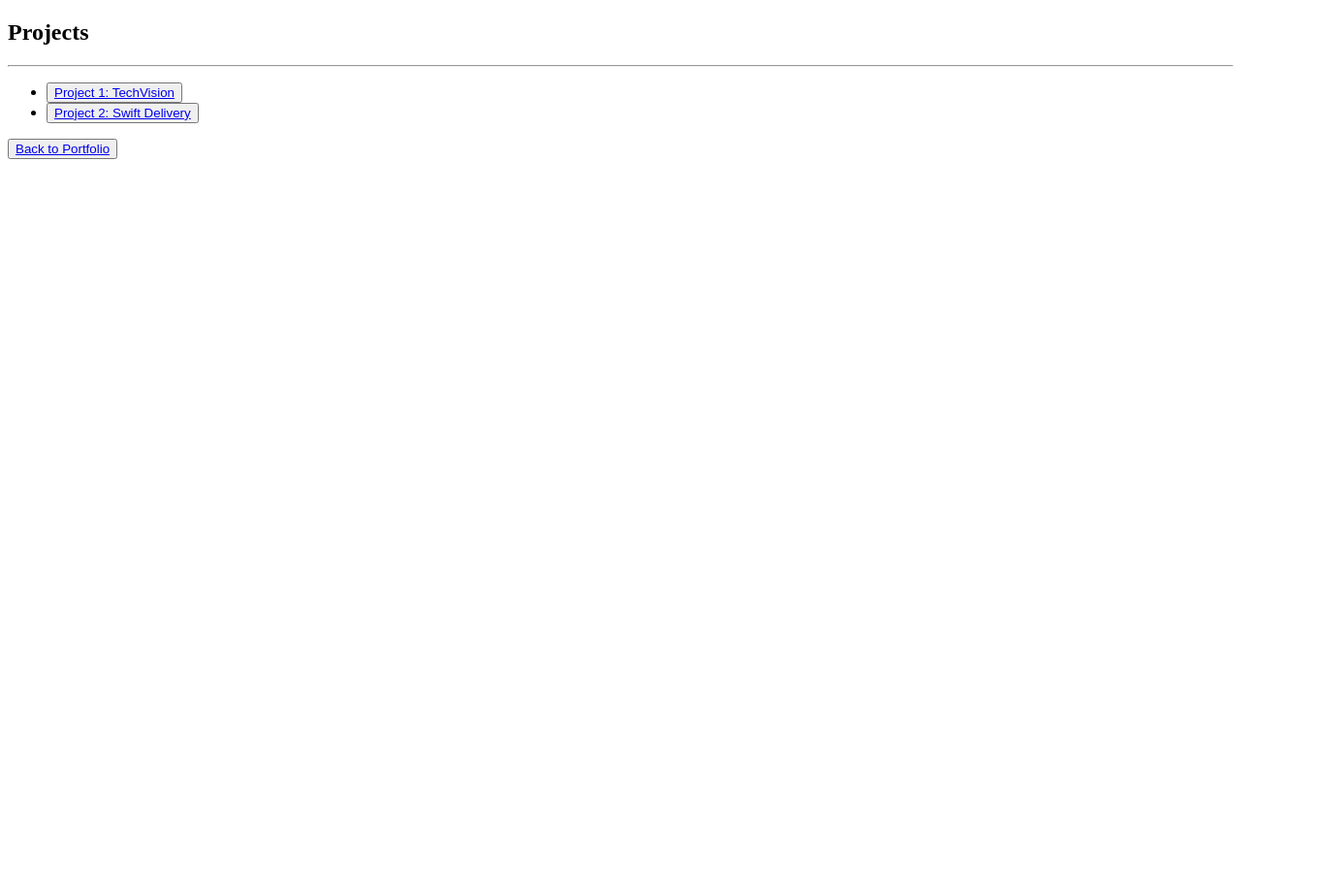
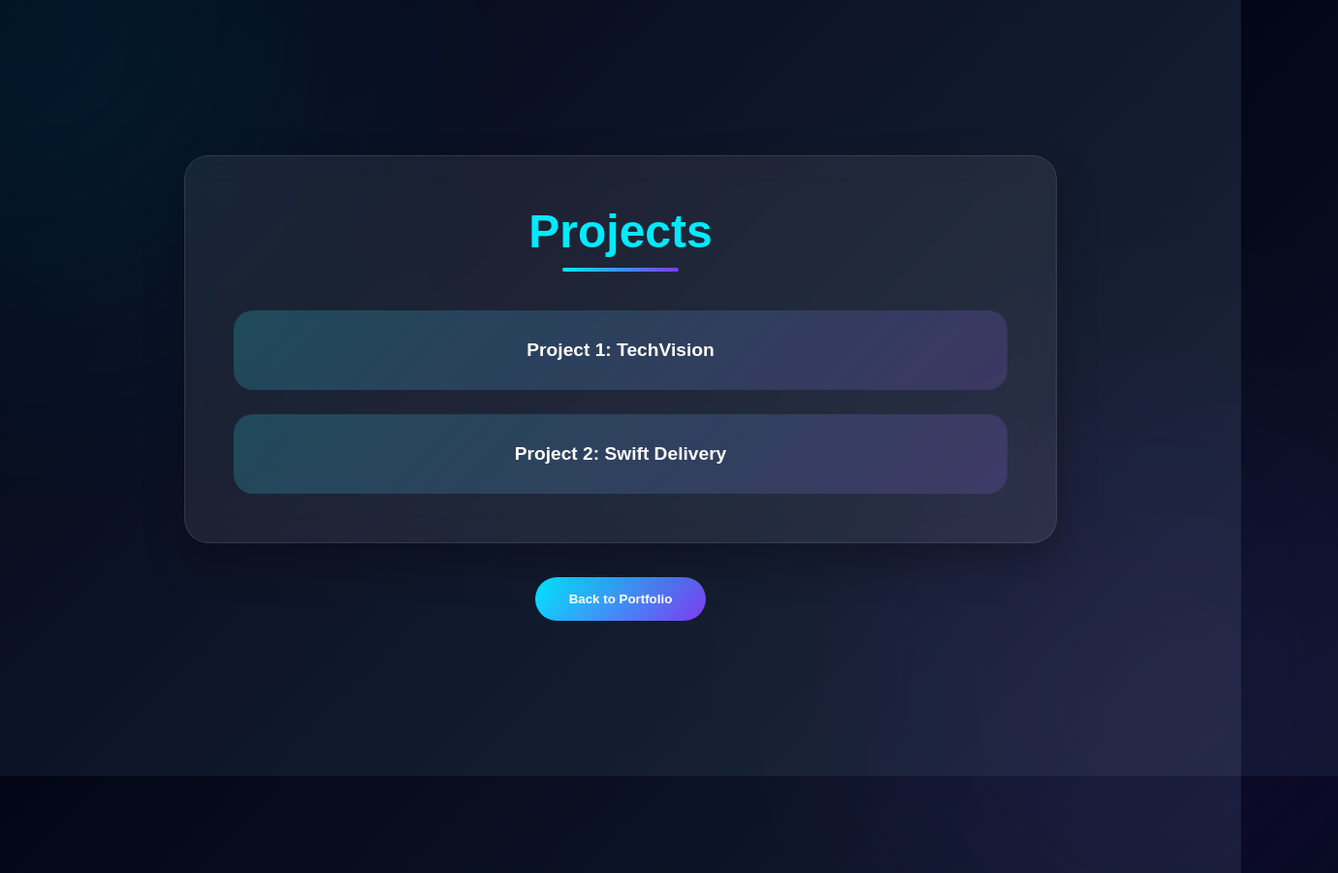
Before and after one commit to omkar-editor/PORT-FOLIO, a plain HTML site: page projects.html in a window 1280 px wide. Shown: the whole page at 97% size, 1380 px wide, since content can reach past the window. Before the commit the page ends 800 px from the top, so only its background shows below. Drawn offline with Linux system fonts and the light colour scheme.

Commit message:
Add stylesheets for about, projects, and skills pages; remove unused settings file

```diff
--- /dev/null
+++ b/css/about-style.css
@@ -0,0 +1,168 @@
+
+:root{
+    --primary:#00e5ff;
+    --secondary:#7c3aed;
+    --dark:#0f172a;
+    --card:rgba(255,255,255,0.08);
+    --text:#f8fafc;
+    --muted:#cbd5e1;
+}
+
+*{
+    margin:0;
+    padding:0;
+    box-sizing:border-box;
+    font-family:'Poppins',sans-serif;
+}
+
+body{
+    min-height:100vh;
+    display:flex;
+    flex-direction:column;
+    justify-content:center;
+    align-items:center;
+    padding:40px 20px;
+
+    background:
+    linear-gradient(
+        135deg,
+        #020617,
+        #0f172a,
+        #1e293b
+    );
+
+    color:var(--text);
+}
+
+/* Main Card */
+
+body::before{
+    content:'';
+    position:absolute;
+    width:300px;
+    height:300px;
+    background:var(--primary);
+    border-radius:50%;
+    filter:blur(150px);
+    top:-100px;
+    left:-100px;
+    opacity:.25;
+}
+
+body::after{
+    content:'';
+    position:absolute;
+    width:350px;
+    height:350px;
+    background:var(--secondary);
+    border-radius:50%;
+    filter:blur(150px);
+    bottom:-100px;
+    right:-100px;
+    opacity:.25;
+}
+
+h1{
+    font-size:3rem;
+    font-weight:700;
+    text-align:center;
+    margin-bottom:15px;
+    color:var(--primary);
+    z-index:1;
+}
+
+hr{
+    width:120px;
+    height:4px;
+    border:none;
+    background:linear-gradient(
+        90deg,
+        var(--primary),
+        var(--secondary)
+    );
+    border-radius:50px;
+    margin-bottom:35px;
+    z-index:1;
+}
+
+pre{
+    max-width:850px;
+    width:100%;
+    white-space:pre-wrap;
+    text-align:center;
+    line-height:2;
+    font-size:1.05rem;
+    color:var(--muted);
+
+    background:var(--card);
+    backdrop-filter:blur(12px);
+
+    border:1px solid rgba(255,255,255,.1);
+
+    padding:18px 25px;
+    margin:10px 0;
+
+    border-radius:18px;
+
+    transition:.4s;
+    z-index:1;
+}
+
+pre:hover{
+    transform:translateY(-5px);
+    box-shadow:
+    0 15px 30px rgba(0,229,255,.15);
+}
+
+/* Back Button */
+
+back{
+    margin-top:35px;
+    z-index:1;
+}
+
+button{
+    border:none;
+    border-radius:50px;
+    overflow:hidden;
+    transition:.4s;
+}
+
+button:hover{
+    transform:translateY(-5px);
+    box-shadow:
+    0 15px 35px rgba(0,229,255,.3);
+}
+
+button a{
+    display:block;
+    padding:15px 35px;
+
+    text-decoration:none;
+    color:white;
+    font-weight:600;
+
+    background:linear-gradient(
+        135deg,
+        var(--primary),
+        var(--secondary)
+    );
+}
+
+/* Responsive */
+
+@media (max-width:768px){
+
+    h1{
+        font-size:2rem;
+    }
+
+    pre{
+        font-size:.95rem;
+        padding:15px;
+    }
+
+    button a{
+        padding:12px 25px;
+    }
+}
--- /dev/null
+++ b/css/project-style.css
@@ -0,0 +1,236 @@
+
+
+:root{
+    --primary:#00eaff;
+    --secondary:#7c3aed;
+    --dark:#020617;
+    --card:rgba(255,255,255,.08);
+    --text:#f8fafc;
+    --muted:#cbd5e1;
+}
+
+*{
+    margin:0;
+    padding:0;
+    box-sizing:border-box;
+    font-family:'Poppins',sans-serif;
+}
+
+body{
+    min-height:100vh;
+    display:flex;
+    justify-content:center;
+    align-items:center;
+    padding:30px;
+
+    background:
+    linear-gradient(
+        135deg,
+        #020617,
+        #0f172a,
+        #1e293b
+    );
+
+    color:var(--text);
+    overflow-x:hidden;
+}
+
+/* Background Glow */
+
+body::before{
+    content:"";
+    position:absolute;
+    width:300px;
+    height:300px;
+    background:var(--primary);
+    border-radius:50%;
+    filter:blur(150px);
+    top:-100px;
+    left:-100px;
+    opacity:.25;
+}
+
+body::after{
+    content:"";
+    position:absolute;
+    width:350px;
+    height:350px;
+    background:var(--secondary);
+    border-radius:50%;
+    filter:blur(150px);
+    bottom:-100px;
+    right:-100px;
+    opacity:.25;
+}
+
+/* Main Container */
+
+main{
+    width:100%;
+    max-width:900px;
+    z-index:2;
+}
+
+/* Project Section */
+
+#projects{
+    background:rgba(255,255,255,.07);
+    backdrop-filter:blur(15px);
+
+    border:1px solid rgba(255,255,255,.1);
+    border-radius:25px;
+
+    padding:50px;
+    text-align:center;
+
+    box-shadow:
+    0 20px 40px rgba(0,0,0,.25);
+}
+
+h1{
+    font-size:3rem;
+    font-weight:700;
+    color:var(--primary);
+    margin-bottom:10px;
+}
+
+hr{
+    width:120px;
+    height:4px;
+    border:none;
+    border-radius:50px;
+
+    background:
+    linear-gradient(
+        90deg,
+        var(--primary),
+        var(--secondary)
+    );
+
+    margin:0 auto 40px;
+}
+
+/* Project List */
+
+ul{
+    list-style:none;
+    display:grid;
+    gap:25px;
+}
+
+li{
+    width:100%;
+}
+
+/* Project Cards */
+
+li button{
+    width:100%;
+    border:none;
+    border-radius:20px;
+    overflow:hidden;
+
+    background:rgba(255,255,255,.05);
+
+    transition:.4s ease;
+}
+
+li button:hover{
+    transform:translateY(-8px);
+
+    box-shadow:
+    0 20px 35px rgba(0,234,255,.15);
+}
+
+/* Links */
+
+li a{
+    display:block;
+    padding:30px;
+
+    text-decoration:none;
+    color:white;
+
+    font-size:1.2rem;
+    font-weight:600;
+
+    background:
+    linear-gradient(
+        135deg,
+        rgba(0,234,255,.15),
+        rgba(124,58,237,.15)
+    );
+}
+
+li a:hover{
+    color:var(--primary);
+}
+
+/* Back Button */
+
+back,
+.baqck,
+.back-btn{
+    display:flex;
+    justify-content:center;
+    margin-top:35px;
+}
+
+back button,
+.baqck button,
+.back-btn button{
+    border:none;
+    border-radius:50px;
+    overflow:hidden;
+    transition:.4s;
+}
+
+back button:hover,
+.baqck button:hover,
+.back-btn button:hover{
+    transform:translateY(-5px);
+
+    box-shadow:
+    0 15px 35px rgba(0,234,255,.3);
+}
+
+back button a,
+.baqck button a,
+.back-btn button a{
+    display:block;
+    padding:15px 35px;
+
+    text-decoration:none;
+    color:white;
+    font-weight:600;
+
+    background:
+    linear-gradient(
+        135deg,
+        var(--primary),
+        var(--secondary)
+    );
+}
+
+/* Responsive */
+
+@media(max-width:768px){
+
+    #projects{
+        padding:30px 20px;
+    }
+
+    h1{
+        font-size:2.2rem;
+    }
+
+    li a{
+        padding:22px;
+        font-size:1rem;
+    }
+
+    back button a,
+    .back-btn button a{
+        padding:12px 25px;
+    }
+}
--- /dev/null
+++ b/css/skills-style.css
@@ -0,0 +1,226 @@
+
+:root{
+    --primary:#00e5ff;
+    --secondary:#7c3aed;
+    --dark:#020617;
+    --glass:rgba(255,255,255,.08);
+    --text:#f8fafc;
+    --muted:#cbd5e1;
+}
+
+*{
+    margin:0;
+    padding:0;
+    box-sizing:border-box;
+    font-family:'Poppins',sans-serif;
+}
+
+body{
+    min-height:100vh;
+    display:flex;
+    flex-direction:column;
+    justify-content:center;
+    align-items:center;
+    padding:40px 20px;
+
+    background:
+    linear-gradient(
+        135deg,
+        #020617,
+        #0f172a,
+        #1e293b
+    );
+
+    color:var(--text);
+    overflow-x:hidden;
+}
+
+/* Background Glow */
+
+body::before{
+    content:'';
+    position:absolute;
+    width:300px;
+    height:300px;
+    background:var(--primary);
+    border-radius:50%;
+    filter:blur(150px);
+    top:-100px;
+    left:-100px;
+    opacity:.25;
+}
+
+body::after{
+    content:'';
+    position:absolute;
+    width:350px;
+    height:350px;
+    background:var(--secondary);
+    border-radius:50%;
+    filter:blur(150px);
+    bottom:-100px;
+    right:-100px;
+    opacity:.25;
+}
+
+/* Skills Section */
+
+#skills{
+    width:100%;
+    max-width:900px;
+
+    background:var(--glass);
+    backdrop-filter:blur(15px);
+
+    border:1px solid rgba(255,255,255,.1);
+    border-radius:25px;
+
+    padding:50px;
+    text-align:center;
+
+    z-index:2;
+}
+
+/* Heading */
+
+#skills h2{
+    font-size:3rem;
+    font-weight:700;
+    color:var(--primary);
+
+    margin-bottom:40px;
+    position:relative;
+}
+
+#skills h2::after{
+    content:'';
+    width:100px;
+    height:4px;
+
+    background:
+    linear-gradient(
+        90deg,
+        var(--primary),
+        var(--secondary)
+    );
+
+    display:block;
+    margin:15px auto;
+    border-radius:50px;
+}
+
+/* Skills Grid */
+
+.skills-container{
+    display:grid;
+    grid-template-columns:
+    repeat(auto-fit,minmax(220px,1fr));
+
+    gap:25px;
+}
+
+/* Skill Buttons */
+
+.skill{
+    border:none;
+    border-radius:20px;
+    overflow:hidden;
+
+    background:rgba(255,255,255,.05);
+
+    transition:.4s ease;
+}
+
+.skill:hover{
+    transform:
+    translateY(-8px)
+    scale(1.03);
+
+    box-shadow:
+    0 20px 35px rgba(0,229,255,.2);
+}
+
+/* Skill Links */
+
+.skill a{
+    display:block;
+
+    padding:22px;
+
+    text-decoration:none;
+    color:white;
+
+    font-size:1.1rem;
+    font-weight:600;
+
+    background:
+    linear-gradient(
+        135deg,
+        rgba(0,229,255,.15),
+        rgba(124,58,237,.15)
+    );
+}
+
+.skill a:hover{
+    color:var(--primary);
+}
+
+/* Back Button */
+
+back{
+    margin-top:35px;
+    z-index:2;
+}
+
+back button{
+    border:none;
+    border-radius:50px;
+    overflow:hidden;
+    transition:.4s;
+}
+
+back button:hover{
+    transform:translateY(-5px);
+
+    box-shadow:
+    0 15px 35px rgba(0,229,255,.3);
+}
+
+back button a{
+    display:block;
+
+    padding:15px 35px;
+
+    text-decoration:none;
+    color:white;
+    font-weight:600;
+
+    background:
+    linear-gradient(
+        135deg,
+        var(--primary),
+        var(--secondary)
+    );
+}
+
+/* Responsive */
+
+@media(max-width:768px){
+
+    #skills{
+        padding:30px 20px;
+    }
+
+    #skills h2{
+        font-size:2.2rem;
+    }
+
+    .skill a{
+        padding:18px;
+        font-size:1rem;
+    }
+
+    back button a{
+        padding:12px 25px;
+    }
+}
--- a/projects.html
+++ b/projects.html
@@ -4,6 +4,7 @@
     <meta charset="UTF-8">
     <meta name="viewport" content="width=device-width, initial-scale=1.0">
     <title>Projects of Omkar Sharma</title>
+    <link rel="stylesheet" href="css/project-style.css">
 </head>
 <body>
     <main>
@@ -15,7 +16,7 @@
                 <li><button><a href="project2.html">Project 2: Swift Delivery </a></button></li>
             </ul>
         </section>
-        <baqck><button><a href="index.html">Back to Portfolio</a></button></back>
+        <back><button><a href="index.html">Back to Portfolio</a></button></back>
     </main>
 
 </body>
```
Also changed, not shown: about.html (+1 -0 lines), skills.html (+2 -0 lines).
